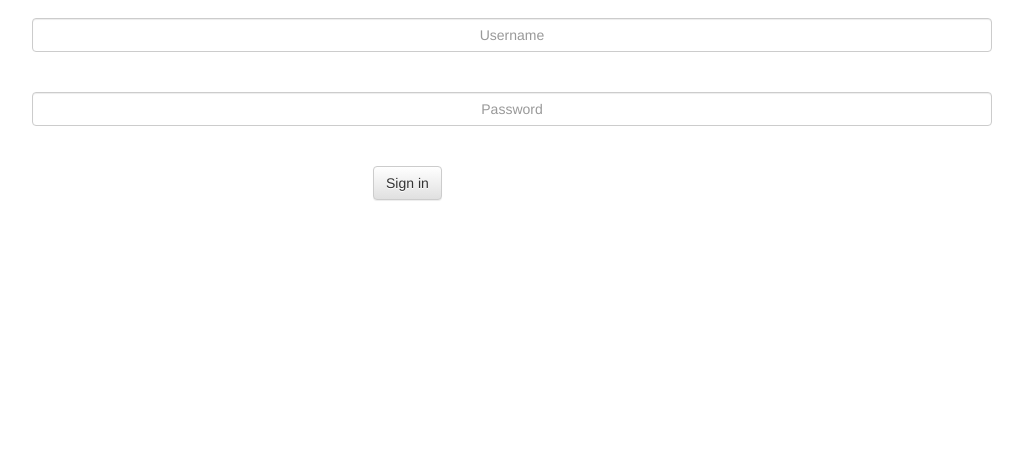
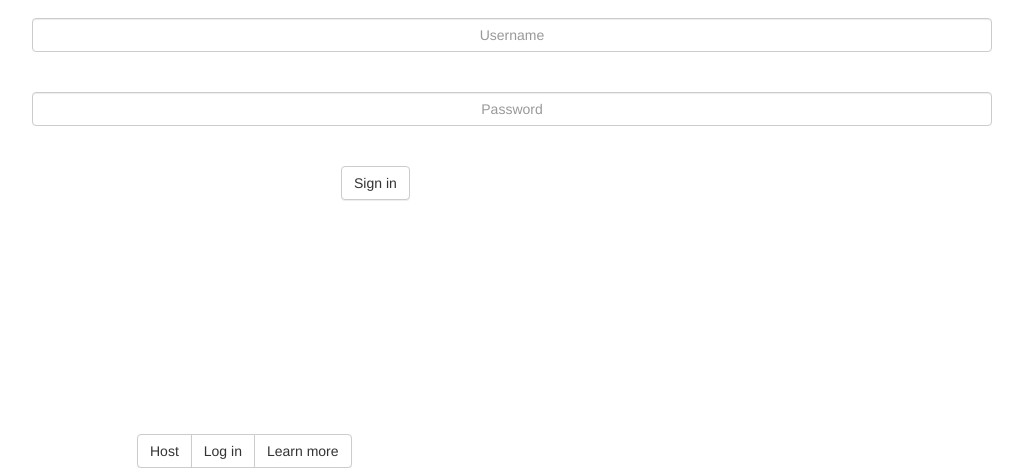
Before and after one commit to Fayeemf/DemoDay, a plain HTML site: page login.html in a window 1280 px wide. Shown: the part 472-940 px from the top of the page, without its empty margins (183-1206 px from the left). Before the commit the page ends 800 px from the top, so only its background shows below. Drawn offline with nearby package versions, Linux system fonts and the light colour scheme.

Commit message:
updated login

```diff
--- a/login.html
+++ b/login.html
@@ -44,5 +44,13 @@
             <!-- end empty column -->
         </div><!-- end log in button row -->
     </div><!-- end container -->
+    <footer>
+        <div class="btn-group">
+            <!-- <h1>We're here to make sure you and your kids stay as fit as possible!</h1> -->
+            <button type="button" class="btn btn-default">Host</button>
+            <button type="button" class="btn btn-default">Log in</button>
+            <button type="button" class="btn btn-default">Learn more</button>
+        </div><!-- end button group -->
+    </footer><!-- end footer -->
 </body>
 </html>
--- a/loginStyle.css
+++ b/loginStyle.css
@@ -20,5 +20,10 @@ h1{
 }
 .btn{
     margin-top: 5vh;
-    margin-left: 7.5vw;
+    margin-left: 5vw;
+    background: white;
 }
+.btn-group{
+    margin-bottom: -55vh;
+    margin-left: 25vw;
+}
```
